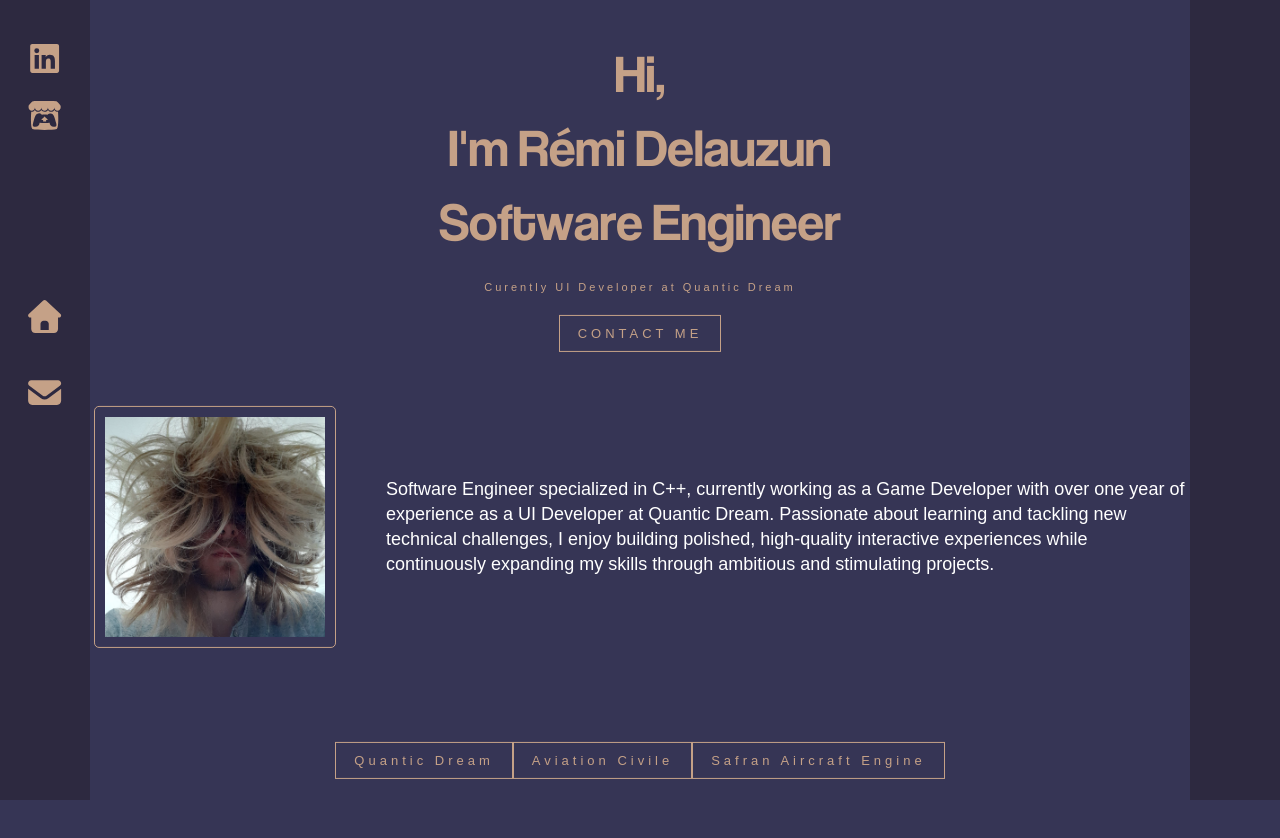
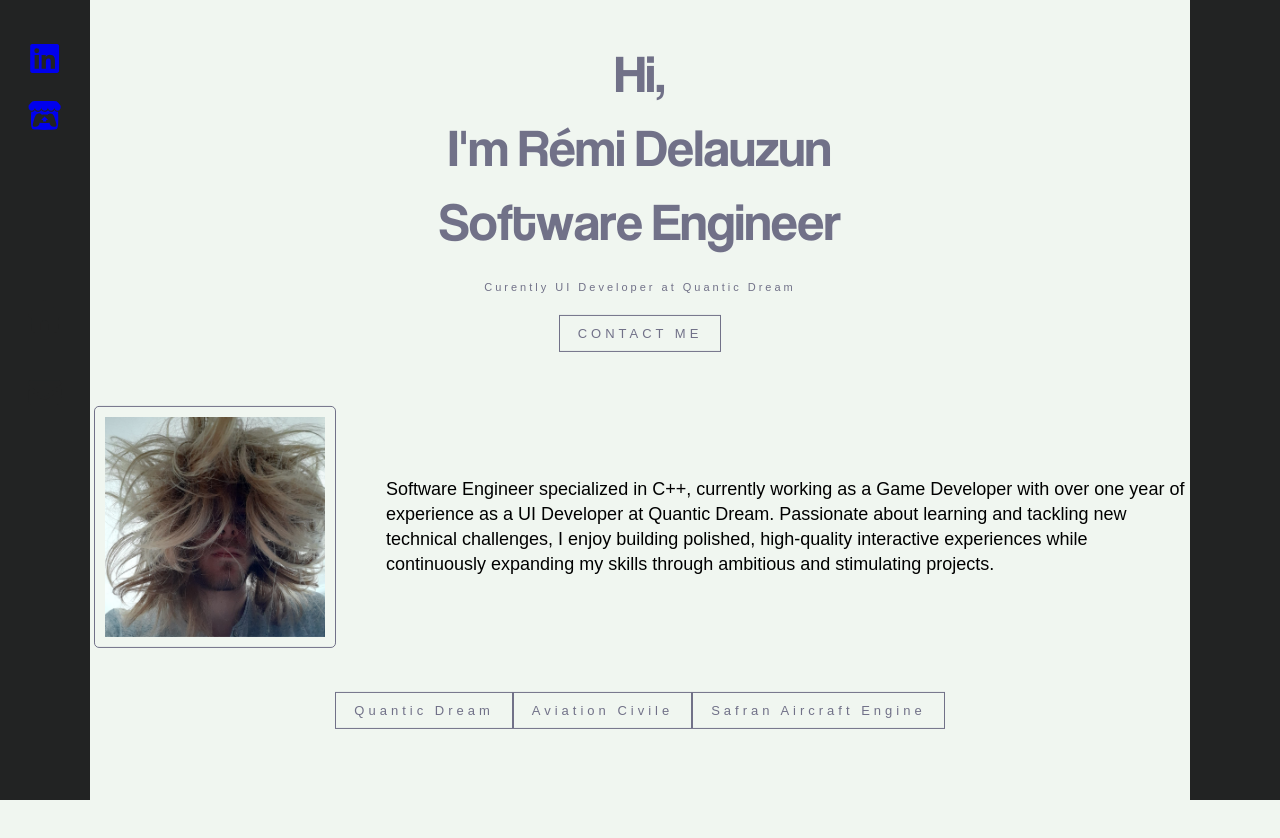
Before and after one commit to RemDel/Portfolio, a React (Create React App) app: page /project in a window 1280 px wide. Shown: the top 838 px of the page. After the commit the page ends 800 px from the top, so only its background shows below. Built offline with nearby package versions, Linux system fonts and the light colour scheme.

Commit message:
Update color theme

```diff
--- a/src/App.scss
+++ b/src/App.scss
@@ -1,4 +1,4 @@
-$primary-color: #ffffff;
+@import "./components/variables.module.scss";
 
 @import 'animate.css';
 
@@ -21,3 +21,17 @@ input,
 textarea {
   font-family: 'Helvetica Neue';
 }
+
+html {
+  font-size: 62.5%;
+}
+
+body {
+  margin: 0;
+  font: 300 11px/1.4 'Helvetica Neue', 'sans-serif';
+  display: block;
+  color: $quaternary-color;
+  background-color: $background-color;
+  -webkit-font-smoothing: antialiased;
+  -moz-osx-font-smoothing: grayscale;
+}
--- a/src/components/AnimatedLetters/index.scss
+++ b/src/components/AnimatedLetters/index.scss
@@ -1,3 +1,5 @@
+@import "../variables.module.scss";
+
 .text-animate {
     display: inline-block;
     opacity: 0;
@@ -13,7 +15,7 @@
 
     &:hover {
         //animation: rubberBand 0.4s;
-        color: #BD776F;
+        color: $border-color;
     }
 }
 
--- a/src/components/Home/index.js
+++ b/src/components/Home/index.js
@@ -49,8 +49,6 @@ const Home = () => {
                 </div>
             </div>
         </div>
-
-
     );
 }
 
--- a/src/components/Home/index.scss
+++ b/src/components/Home/index.scss
@@ -1,3 +1,5 @@
+@import "../variables.module.scss";
+
 .home-page {
 
     .text-zone {
@@ -9,7 +11,7 @@
         max-height: 100%;
     }
     h1 {
-        color : #C5A187;
+        color : $secondary-color;
         font-size: 53px;
         margin: 0;
         font-family: 'Coolvetica';
@@ -17,7 +19,7 @@
     }
 
     h2 {
-        color: #C5A187;
+        color: $secondary-color;
         margin-top: 20px;
         margin-bottom: 30px;
         font-weight: 400;
@@ -28,7 +30,7 @@
     }
 
     .flat-button {
-        color: #C5A187;
+        color: $bunhover-color;
         margin-top: 205px;
         font-size: 13px;
         font-weight: 400;
@@ -36,38 +38,40 @@
         font-family: sans-serif;
         text-decoration: none;
         padding: 10px 18px;
-        border: 1px solid #C5A187;
+        border: 1px solid $bunhover-color;
         float: center;
         animation: fadeIn 1s 0.6s backwards;
         white-space: nowrap;
 
         &:hover {
-            color: #ffff;
-            border-color: #ffff;
+            color: $background-color;
+            border: 0px;
+            background-color: $bunhover-color;
         }
     }
-
-
 }
 
 .button-project {
-    margin-top: 700px;
+    margin-top: 650px;
+    width: 100%;
+    height: auto;
 
     .flat-button-project {
-        color: #C5A187;
+        color: $bunhover-color;
         font-size: 13px;
         font-weight: 400;
         letter-spacing: 4px;
         font-family: sans-serif;
         text-decoration: none;
         padding: 10px 18px;
-        border: 1px solid #C5A187;
+        border: 1px solid $bunhover-color;
         animation: fadeIn 1s 0.6s backwards;
         white-space: nowrap;
 
         &:hover {
-            color: #ffff;
-            border-color: #ffff;
+            color: $background-color;
+            border: 0px;
+            background-color: $bunhover-color;
         }
     }
 }
--- a/src/components/Layout/index.js
+++ b/src/components/Layout/index.js
@@ -7,6 +7,7 @@ import { faHome } from '@fortawesome/free-solid-svg-icons'
 import { faEnvelope } from '@fortawesome/free-solid-svg-icons'
 import { faLinkedin } from '@fortawesome/free-brands-svg-icons'
 import { faItchIo } from '@fortawesome/free-brands-svg-icons'
+import variables from '../variables.module.scss';
 
 
 function Sidebar() {
@@ -17,22 +18,22 @@ function Sidebar() {
             <nav>
                 {}
                 <NavLink exact="true" activeclassname="active" to="/Portfolio">
-                    <FontAwesomeIcon icon={faHome} color="#C5A187"/>
+                    <FontAwesomeIcon icon={faHome} color={variables.unhovercolor}/>
                 </NavLink>
 
                 <NavLink exact="true" activeclassname="active" className="contact-link" to="/contact">
-                    <FontAwesomeIcon icon={faEnvelope} color="#C5A187"/>
+                    <FontAwesomeIcon icon={faEnvelope} color={variables.unhovercolor}/>
                 </NavLink>
             </nav>
             <ul>
                 <li>
                     <a target="_blank" rel='noreferrer' href='https://www.linkedin.com/in/remi-delauzun'>
-                    <FontAwesomeIcon icon={faLinkedin} color="#C5A187"/>
+                    <FontAwesomeIcon icon={faLinkedin} color={variables.unhovercolor}/>
                     </a>
                 </li>
                 <li>
                     <a target="_blank" rel='noreferrer' href='https://demi-lune-azur.itch.io/'>
-                    <FontAwesomeIcon icon={faItchIo} color="#C5A187"/>
+                    <FontAwesomeIcon icon={faItchIo} color={variables.unhovercolor}/>
                     </a>
                 </li>
             </ul>
--- a/src/components/Layout/index.scss
+++ b/src/components/Layout/index.scss
@@ -1,5 +1,7 @@
+@import "../variables.module.scss";
+
 .nav-bar-right {
-    background: #2D2940;
+    background: $border-color;
     width: 90px;
     height: 100%;
     position: fixed;
@@ -18,7 +20,7 @@
 
         a {
             font-size: 33px;
-            color:#2D2940;
+            color: $border-color;
             display: block;
             line-height: 76px;
             height: 76px;
@@ -30,7 +32,7 @@
             }
 
             &:hover {
-                color: #ffffff;
+                color: $hover-color;
 
                 svg {
                     opacity: 0;
@@ -76,7 +78,7 @@
 
         a.active {
             svg {
-                color: #ffffff;
+                color: $hover-color;
             }
         }
     }
@@ -99,7 +101,7 @@
                 line-height: 24px;
 
                 &:hover svg {
-                    color: #ffffff;
+                    color: $hover-color;
                 }
             }
         }
@@ -122,7 +124,7 @@
 }
 
 .nav-bar-left {
-    background: #2D2940;
+    background: $border-color;
     width: 90px;
     height: 100%;
     position: fixed;
@@ -142,7 +144,7 @@
 
         a {
             font-size: 33px;
-            color:#2D2940;
+            color: $border-color;
             display: block;
             line-height: 76px;
             height: 76px;
@@ -154,7 +156,7 @@
             }
 
             &:hover {
-                color: #ffffff;
+                color: $hover-color;
 
                 svg {
                     opacity: 0;
@@ -200,7 +202,7 @@
 
         a.active {
             svg {
-                color: #ffffff;
+                color: $hover-color;
             }
         }
     }
--- a/src/components/Project/QuanticDream/index.scss
+++ b/src/components/Project/QuanticDream/index.scss
@@ -1,3 +1,5 @@
+@import "../../variables.module.scss";
+
 .project {
     position: absolute;
     text-align: center;
@@ -7,7 +9,7 @@
 }
 
 h1 {
-    color : #C5A187;
+    color : $secondary-color;
     font-size: 53px;
     margin: 0;
     font-family: 'Coolvetica';
@@ -31,10 +33,10 @@ h1 {
     }
 
 h4 {
-    color : #ffffff;
+    color : $primary-color;
     font-size: 18px;
     margin: 0;
-    font-family: 'Helvetica Neue';
+    font-family: sans-serif;
     font-weight: 400;
     max-width: 60%;
     text-align: left;
--- a/src/components/WhoAmI/index.js
+++ b/src/components/WhoAmI/index.js
@@ -8,9 +8,9 @@ function WhoAmI() {
         <div className="text-zone">
 
             <img className="img" src={profilePic} alt="profile"></img>
-            <p>
+            <h4>
                 Software Engineer specialized in C++, currently working as a Game Developer with over one year of experience as a UI Developer at Quantic Dream. Passionate about learning and tackling new technical challenges, I enjoy building polished, high-quality interactive experiences while continuously expanding my skills through ambitious and stimulating projects.
-            </p>
+            </h4>
         </div>
     </div>
     );
--- a/src/components/WhoAmI/index.scss
+++ b/src/components/WhoAmI/index.scss
@@ -1,3 +1,5 @@
+@import "../variables.module.scss";
+
 .desc {
     margin-top: 325px;
 
@@ -13,7 +15,7 @@
         h1 {
             font-size: 53px;
             font-family: 'Coolvetica';
-            color: #ffffff;
+            color: $primary-color;
             font-weight: 400;
             position: relative;
             margin-bottom: 40px;
@@ -23,14 +25,14 @@
             height: 220px;
             width: auto;
             margin-right: 50px;
-            border: 1px solid #C5A187;
+            border: 1px solid $secondary-color;
             padding: 10px;
             border-radius: 5px;
         }
 
-        p {
+        h4 {
             font-size: 18px;
-            color: #ffffff;
+            color: $primary-color;
             font-family: sans-serif;
             font-weight: 300;
             max-width: 800px;
--- /dev/null
+++ b/src/components/variables.module.scss
@@ -0,0 +1,41 @@
+$background-color: #f0f6f0;
+$border-color: #222323;
+
+$hover-color: #f0f6f0;
+$unhover-color: #717188;
+
+$bhover-color: #000000;
+$bunhover-color: #717188;
+
+$primary-color: #000000;
+$secondary-color: #717188;
+$tertiary-color: #C58787;
+$quaternary-color: #956479;
+$test-color: #ff00ff;
+
+:export {
+    backgroundcolor: $background-color;
+    bordercolor: $border-color;
+
+    hovercolor: $hover-color;
+    unhovercolor: $unhover-color;
+
+    bhovercolor: $hover-color;
+    bunhovercolor: $unhover-color;
+
+    primarycolor: $primary-color;
+    secondarycolor: $secondary-color;
+    tertiarycolor: $tertiary-color;
+    quaternarycolor: $quaternary-color;
+    testcolor: $test-color;
+}
+
+/*
+$background-color: #363555;
+$border-color: #2D2940;
+$primary-color: #ffffff;
+$secondary-color: #C5A187;
+$tertiary-color: #C58787;
+$quaternary-color: #956479;
+$test-color: #ff00ff;
+*/
--- a/src/index.css
+++ b/src/index.css
@@ -1,13 +1,5 @@
-html {
-  font-size: 62.5%;
-}
+/*
+color: rgb(149, 100, 121);
+background-color: #363555;
 
-body {
-  margin: 0;
-  font: 300 11px/1.4 'Helvetica Neue', 'sans-serif';
-  color: rgb(149, 100, 121);
-  background-color: rgb(54, 53, 85);
-  display: block;
-  -webkit-font-smoothing: antialiased;
-  -moz-osx-font-smoothing: grayscale;
-}
+*/
--- a/src/index.js
+++ b/src/index.js
@@ -6,6 +6,7 @@ import reportWebVitals from './reportWebVitals';
 import { BrowserRouter } from 'react-router-dom';
 
 const root = ReactDOM.createRoot(document.getElementById('root'));
+
 root.render(
   <React.StrictMode>
     <BrowserRouter>
```
